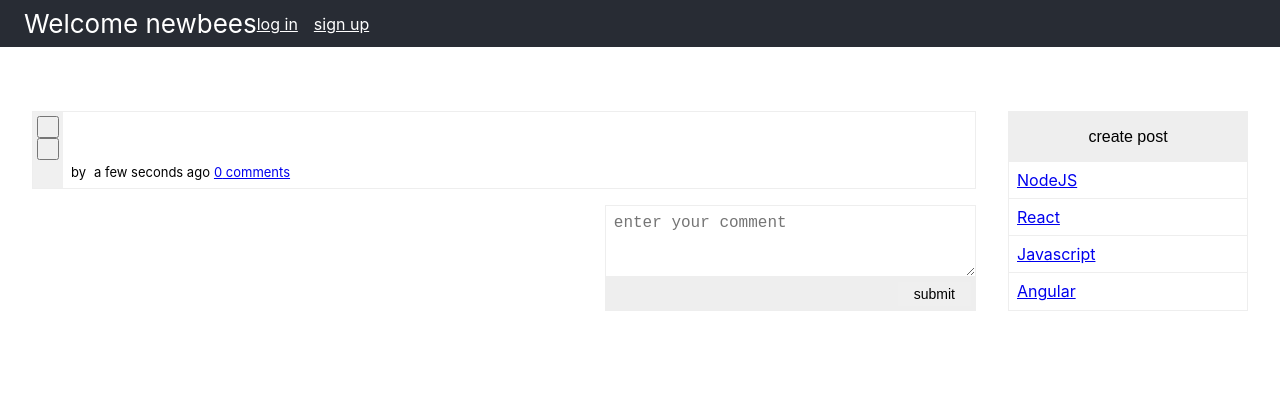
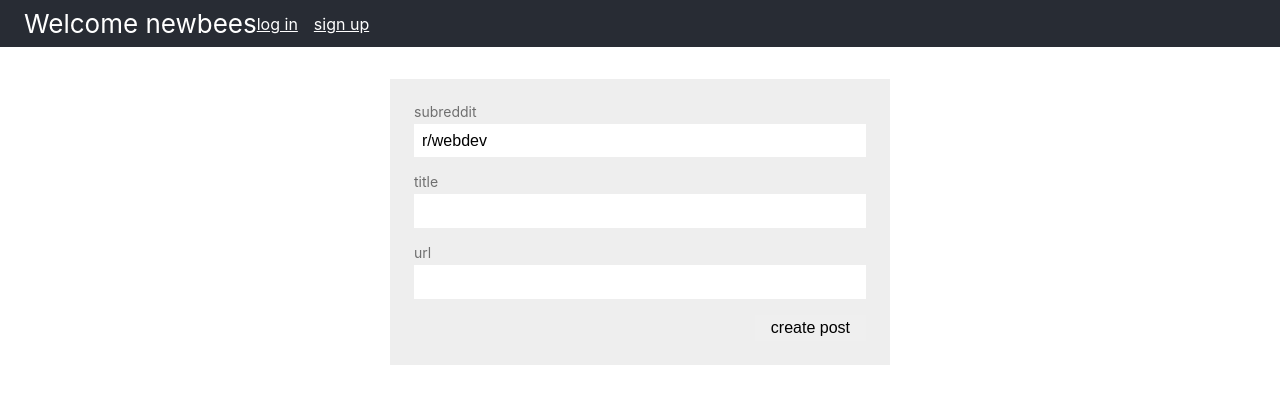
Before and after one commit to kedar2017/reddit-for-newbee-devs, a React (Create React App) app: page /createpost in a window 1280 px wide. Shown: the top 404 px of the page. Built offline with nearby package versions, Linux system fonts and the light colour scheme.

Commit message:
Adding Create post form component

```diff
--- a/src/components/App.js
+++ b/src/components/App.js
@@ -13,7 +13,7 @@ import { Route, Switch } from 'react-router-dom';
 import LoginForm from './LoginForm';
 
 import SignupForm from './SignupForm';
-
+import CreatePostForm from './CreatePostForm';
 
 
 const GlobalStyle = createGlobalStyle`
@@ -35,6 +35,7 @@ const App = props => (
       <Switch>
         <Route path='/login' component={LoginForm} />
         <Route path='/signup' component={SignupForm} />
+        <Route path='/createpost' component={CreatePostForm} />
         <Route path='/' component={Main}/>
       </Switch>
     </div>
--- /dev/null
+++ b/src/components/CreatePostForm.js
@@ -0,0 +1,29 @@
+import React from 'react';
+import styled from 'styled-components/macro';
+import { reduxForm } from 'redux-form';
+import Form from './Form';
+import Label from './Label';
+import Input from './Input';
+import SubmitButton from './SubmitButton';
+
+const WideForm = styled(Form)`
+  max-width: 500px;
+`;
+
+const CreatePostForm = props => (
+  <WideForm>
+    <Label htmlFor='category'>subreddit</Label>
+    <Input name='category' id='category' component='select'>
+      <option value='webdev'>r/webdev</option>
+      <option value='javascript'>r/javascript</option>
+      <option value='vim'>r/vim</option>
+    </Input>
+    <Label htmlFor='title'>title</Label>
+    <Input name='title' id='title' type='text' component='input' />
+    <Label htmlFor='url'>url</Label>
+    <Input name='url' id='url' type='text' component='input' />
+    <SubmitButton type='submit'>create post</SubmitButton>
+  </WideForm>
+);
+
+export default reduxForm({ form: 'createPost' })(CreatePostForm);
--- a/src/components/Sidebar.js
+++ b/src/components/Sidebar.js
@@ -1,29 +1,53 @@
 import React from 'react';
+import styled from 'styled-components/macro';
 import { Link } from 'react-router-dom';
-import styled from 'styled-components/macro';
+const Wrapper = styled.aside`
+  display: flex;
+  flex-direction: column;
+  order: 1;
+  flex-basis: 240px;
+  margin-left: 24px;
+  border: 1px solid #eee;
+`;
 
-import './Sidebar.css';
-
+const Button = styled(Link)`
+  padding: 16px;
+  text-align: center;
+  text-decoration: none;
+  font-size: 16px;
+  color: #000;
+  border: none;
+  background-color: #eee;
+`;
+const List = styled.ul`
+  list-style: none;
+`;
+const Item = styled.li`
+  padding: 8px;
+  border-bottom: 1px solid #eee;
+  :last-child {
+    border: none;
+  }
+`;
 const Sidebar = props => (
-  <aside className='sidebar'>
-    <button className='sidebar__create-post'>create post</button>
-    <nav className='sidebar__nav'>
-      <ul className='sub-list'>
-        <li className='sub-list__item'>
-          <Link to='/'>NodeJS</Link>
-        </li>
-        <li className='sub-list__item'>
-          <Link to='/r/webdev'>React</Link>
-        </li>
-        <li className='sub-list__item'>
-          <Link to='/r/javascript'>Javascript</Link>
-        </li>
-        <li className='sub-list__item'>
-          <Link to='/r/vim'>Angular</Link>
-        </li>
-      </ul>
+  <Wrapper>
+        <Button to='/createpost'>create post</Button>
+    <nav>
+      <List>
+        <Item>
+          <Link to='/'>r/all</Link>
+        </Item>
+        <Item>
+          <Link to='/r/webdev'>r/webdev</Link>
+        </Item>
+        <Item>
+          <Link to='/r/javascript'>r/javascript</Link>
+        </Item>
+        <Item>
+          <Link to='/r/vim'>r/vim</Link>
+        </Item>
+      </List>
     </nav>
-  </aside>
+  </Wrapper>
 );
-
 export default Sidebar;
```
Also changed, not shown: 1 other file (tests, documents, lock files or other folders).
